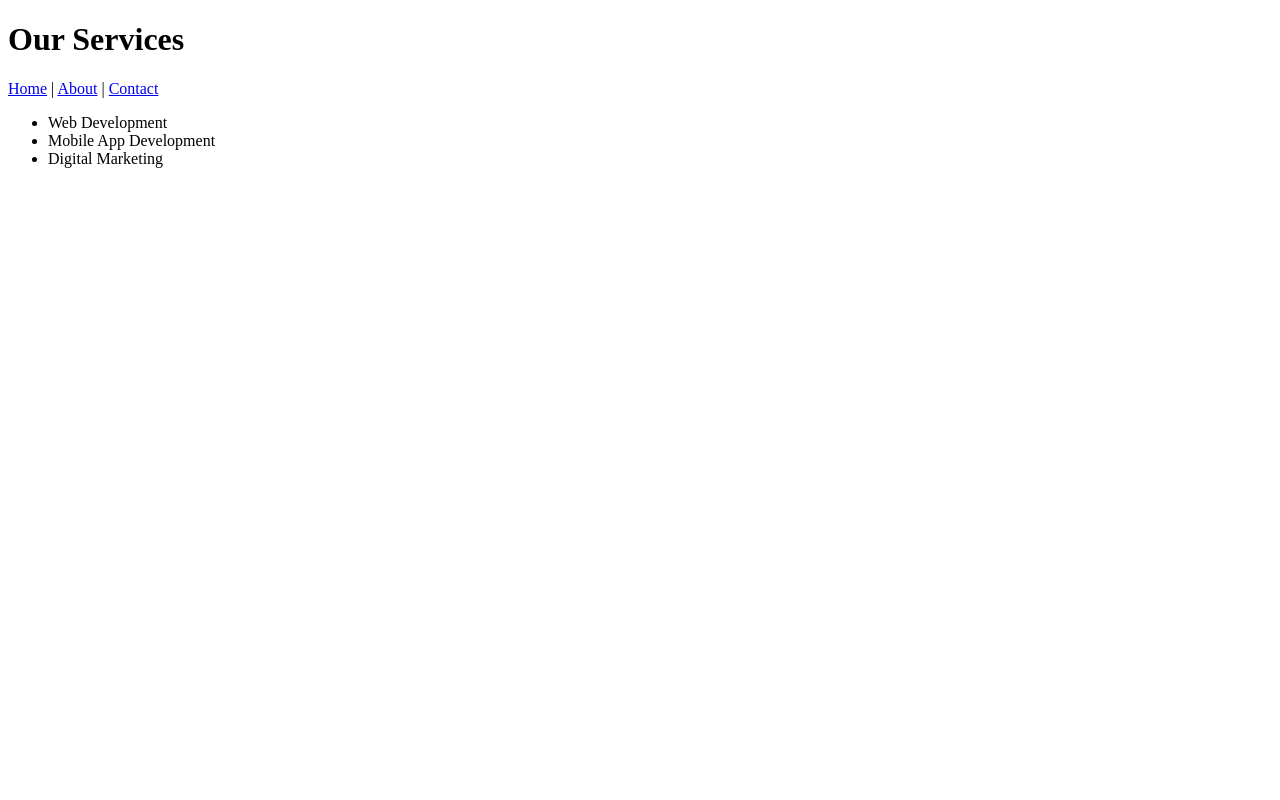
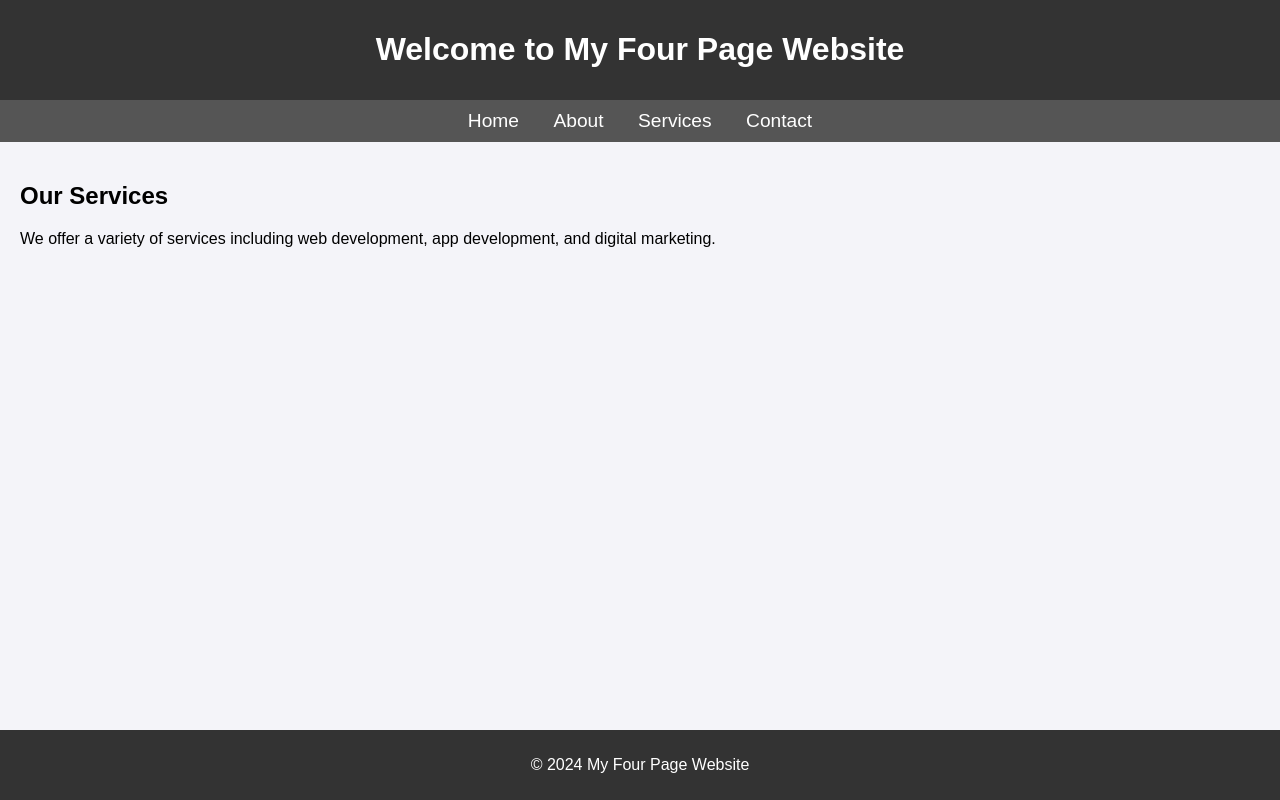
Before and after one commit to Srushti200/B44-WS-WD, a plain HTML site: page services.html in a window 1280 px wide. Drawn offline with Linux system fonts and the light colour scheme.

Commit message:
HTML & CSS Website

```diff
--- a/services.html
+++ b/services.html
@@ -1,18 +1,30 @@
 <!DOCTYPE html>
-<html>
+<html lang="en">
   <head>
-    <title>Services - Simple Website</title>
+    <meta charset="UTF-8" />
+    <meta name="viewport" content="width=device-width, initial-scale=1.0" />
+    <title>Services - Four Page Website</title>
+    <link rel="stylesheet" href="styles.css" />
   </head>
   <body>
-    <h1>Our Services</h1>
+    <header>
+      <h1>Welcome to My Four Page Website</h1>
+    </header>
     <nav>
-      <a href="index.html">Home</a> | <a href="about.html">About</a> |
+      <a href="index.html">Home</a>
+      <a href="about.html">About</a>
+      <a href="services.html">Services</a>
       <a href="contact.html">Contact</a>
     </nav>
-    <ul>
-      <li>Web Development</li>
-      <li>Mobile App Development</li>
-      <li>Digital Marketing</li>
-    </ul>
+    <div class="container">
+      <h2>Our Services</h2>
+      <p>
+        We offer a variety of services including web development, app
+        development, and digital marketing.
+      </p>
+    </div>
+    <footer>
+      <p>&copy; 2024 My Four Page Website</p>
+    </footer>
   </body>
 </html>
--- /dev/null
+++ b/styles.css
@@ -0,0 +1,44 @@
+body {
+    font-family: Arial, sans-serif;
+    margin: 0;
+    padding: 0;
+    background-color: #f4f4f9;
+}
+
+header {
+    background: #333;
+    color: #fff;
+    padding: 10px 20px;
+    text-align: center;
+}
+
+nav {
+    text-align: center;
+    background: #555;
+    padding: 10px 0;
+}
+
+nav a {
+    color: white;
+    text-decoration: none;
+    margin: 0 15px;
+    font-size: 1.2em;
+}
+
+nav a:hover {
+    text-decoration: underline;
+}
+
+.container {
+    padding: 20px;
+}
+
+footer {
+    background: #333;
+    color: white;
+    text-align: center;
+    padding: 10px 0;
+    position: fixed;
+    bottom: 0;
+    width: 100%;
+}
```
Also changed, not shown: about.html (+21 -8 lines), contact.html (+19 -6 lines), index.html (+23 -8 lines).
